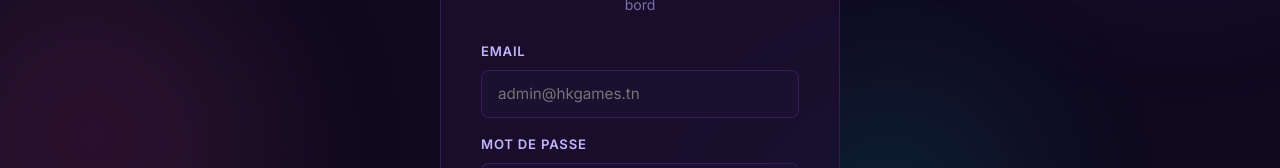
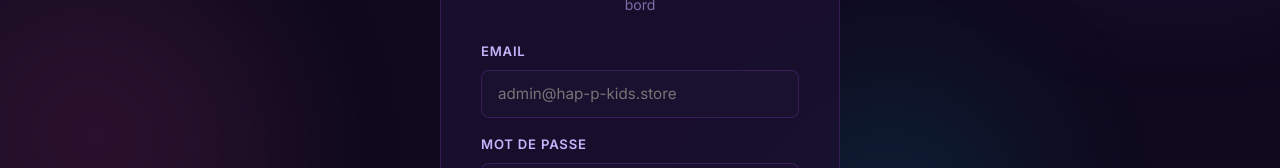
Before and after one commit to hkgamestn/hkgames, a Next.js app: page /admin/login in a window 1280 px wide. Shown: the part 329-497 px from the top of the page. Built offline with nearby package versions, Linux system fonts and the light colour scheme; no server answers; the database is empty.

Commit message:
fix: remplacer hkgames.tn par hap-p-kids.store partout
- layout.js: metadataBase
- ConfirmationContent: lien partage WhatsApp Buddy
- BuddyBuilder: lien partage WhatsApp
- admin/login: placeholder email

```diff
--- a/src/app/admin/login/page.js
+++ b/src/app/admin/login/page.js
@@ -44,7 +44,7 @@ export default function AdminLogin() {
               className={styles.input}
               value={email}
               onChange={(e) => setEmail(e.target.value)}
-              placeholder="admin@hkgames.tn"
+              placeholder="admin@hap-p-kids.store"
               required
               autoComplete="email"
             />
--- a/src/app/layout.js
+++ b/src/app/layout.js
@@ -22,7 +22,7 @@ const inter = Inter({
 export const metadata = {
   title: { default: 'HK Games — Slime Artisanal Premium Tunisie', template: '%s | HK Games' },
   description: 'Slimes artisanaux premium en Tunisie — Unicolores, Bicolores et Buddies. Commandez en ligne, paiement à la livraison partout en Tunisie.',
-  metadataBase: new URL('https://hkgames.tn'),
+  metadataBase: new URL('https://hap-p-kids.store'),
   openGraph: {
     title: 'HK Games Slime Store',
     description: 'Le Slime N°1 de Tunisie',
--- a/src/app/merci/ConfirmationContent.jsx
+++ b/src/app/merci/ConfirmationContent.jsx
@@ -113,7 +113,7 @@ export default function ConfirmationContent() {
         {/* WhatsApp share si Buddy */}
         {hasBuddy && (
           <a
-            href={`https://wa.me/?text=${encodeURIComponent('Je viens de commander mon Slime Buddy sur hkgames.tn ! 🎉')}`}
+            href={`https://wa.me/?text=${encodeURIComponent('Je viens de commander mon Slime Buddy sur hap-p-kids.store ! 🎉')}`}
             target="_blank" rel="noopener noreferrer"
             className={styles.whatsappBtn}
           >
--- a/src/components/product/BuddyBuilder.jsx
+++ b/src/components/product/BuddyBuilder.jsx
@@ -172,7 +172,7 @@ export default function BuddyBuilder({ selectedColor, onColorChange, onNameChang
     const canvas = canvasRef.current
     if (!canvas) return
     canvas.toBlob((blob) => {
-      const url = `https://wa.me/?text=${encodeURIComponent(`J'ai créé ${buddyName} ! Commande le tien sur hkgames.tn`)}`
+      const url = `https://wa.me/?text=${encodeURIComponent(`J'ai créé ${buddyName} ! Commande le tien sur hap-p-kids.store`)}`
       window.open(url, '_blank')
     })
   }
```
